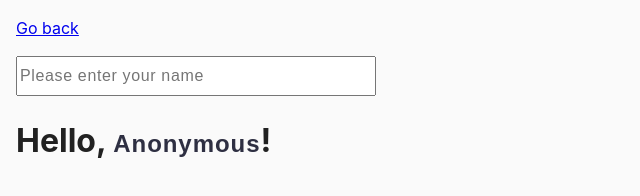
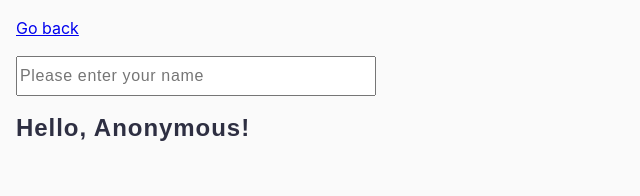
Before and after one commit to katerynakyryliuk2024/goit-js-hw-07, a plain HTML site: page task-3.html in a window 1280 px wide. Shown: the whole page, without its empty margins (0-640 px from the left). Drawn offline with Linux system fonts and the light colour scheme.

Commit message:
Update task-3.css

```diff
--- a/css/task-3.css
+++ b/css/task-3.css
@@ -21,3 +21,11 @@ ul {
         letter-spacing: 0.04em;
         color: #2e2f42;
 }
+h1{
+        font-family: "Montserrat", sans-serif;
+            font-weight: 600;
+            font-size: 24px;
+            line-height: 1.33333;
+            letter-spacing: 0.04em;
+            color: #2e2f42;
+}
```
